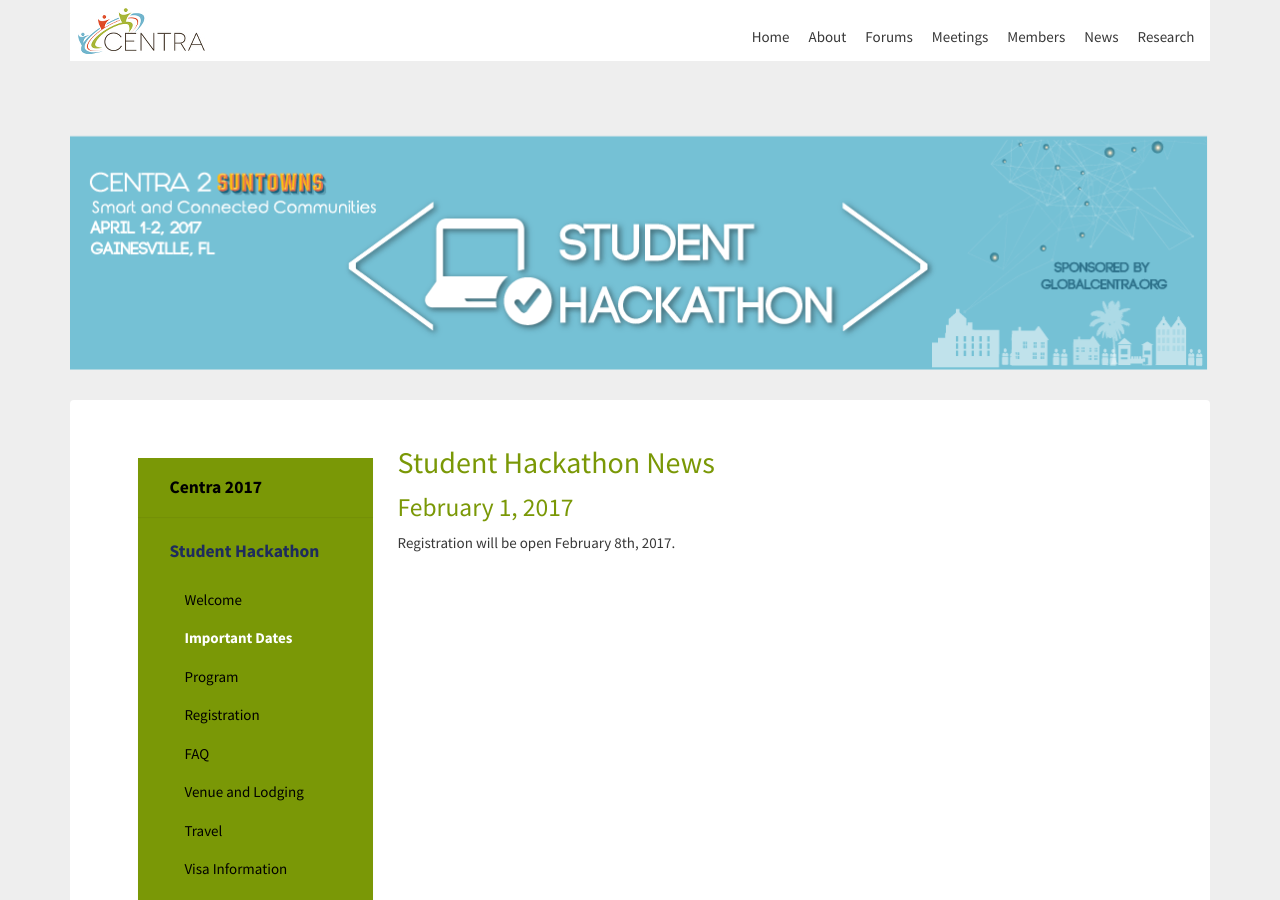
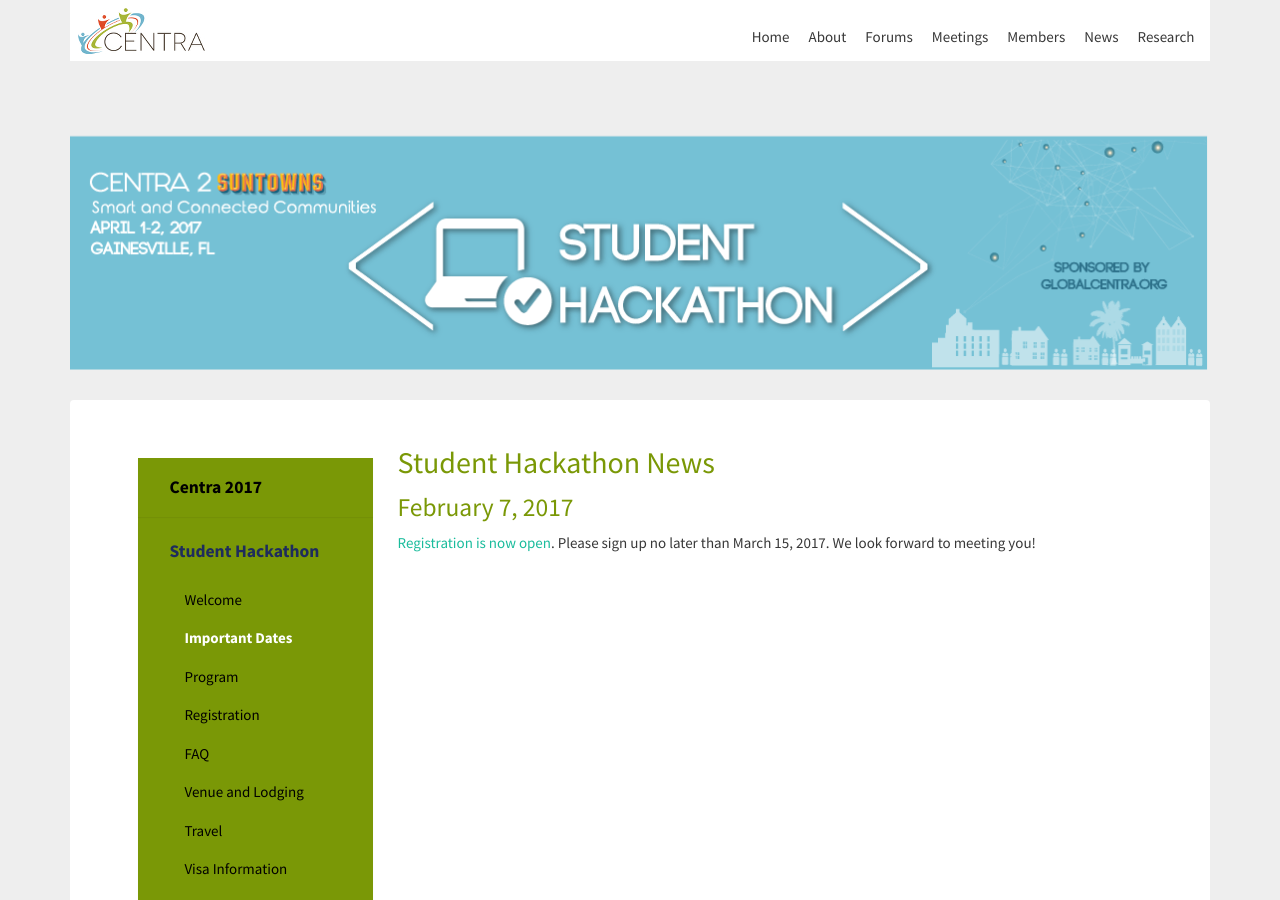
Before and after one commit to hmchou56/centra8, a Jekyll site: the page built from hackathon2017/news.md, in a window 1280 px wide and 900 px high. Built offline with Jekyll 4.4.1, drawn with Linux system fonts in a browser that asks for light colours; nearby versions of some CDN libraries.

Commit message:
updated registration link and deadline

```diff
--- a/hackathon2017/news.md
+++ b/hackathon2017/news.md
@@ -9,6 +9,6 @@
 
 # Student Hackathon News
 
-## February 1, 2017
+## February 7, 2017
 
-Registration will be open February 8th, 2017.
+[Registration is now open](https://goo.gl/5MQikO). Please sign up no later than March 15, 2017. We look forward to meeting you!
```
